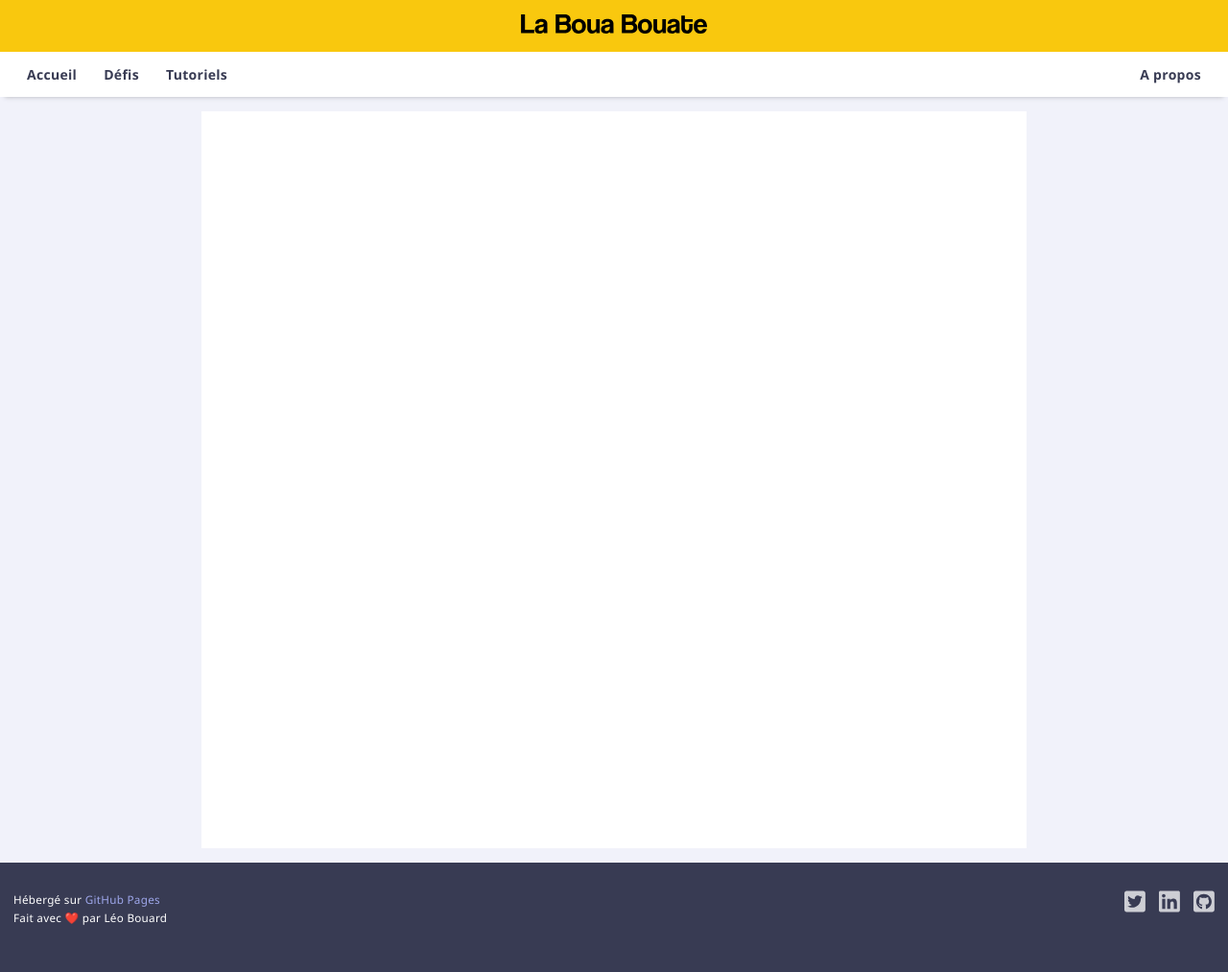
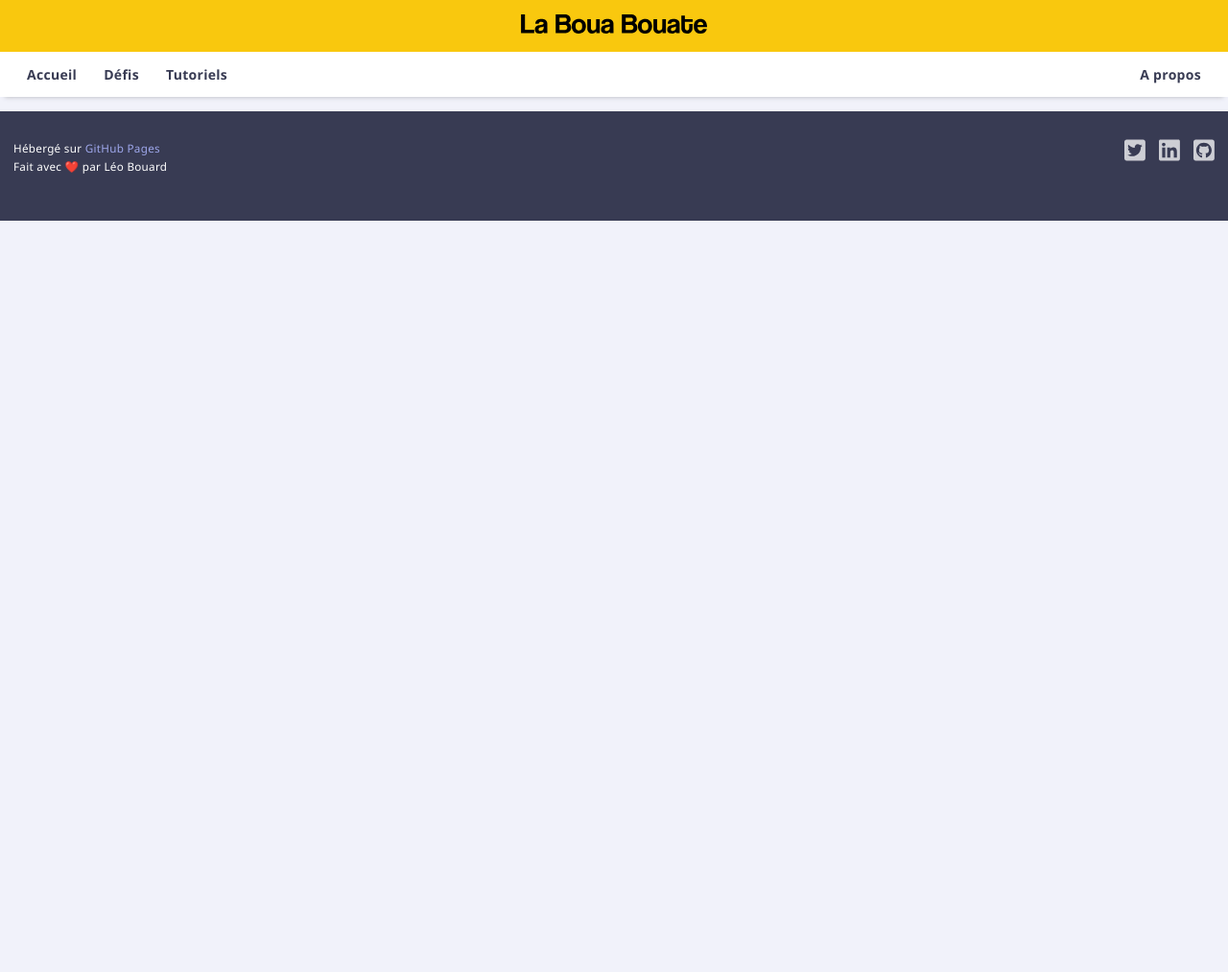
Before and after one commit to leobouard/leobouard.github.io, a Jekyll site: the page built from index.md, in a window 1280 px wide. Shown: the whole page at 96% size. Built offline with Jekyll 4.4.1, drawn with Linux system fonts in a browser that asks for light colours; our own code applies the rules of GitHub Pages for plain Markdown files; after the commit the page ends 900 px from its top, so only the background shows below that.

Commit message:
Update default.html

```diff
--- a/_layouts/default.html
+++ b/_layouts/default.html
@@ -35,7 +35,8 @@
       </nav>
     </header>
 
-    {% if page.layout == homepage %}
+    {% if page.layout == "homepage" %}
+      <!-- Special layout for homepage -->
       <div class="homepageContent">
         {{ content }}
       </div>
```
